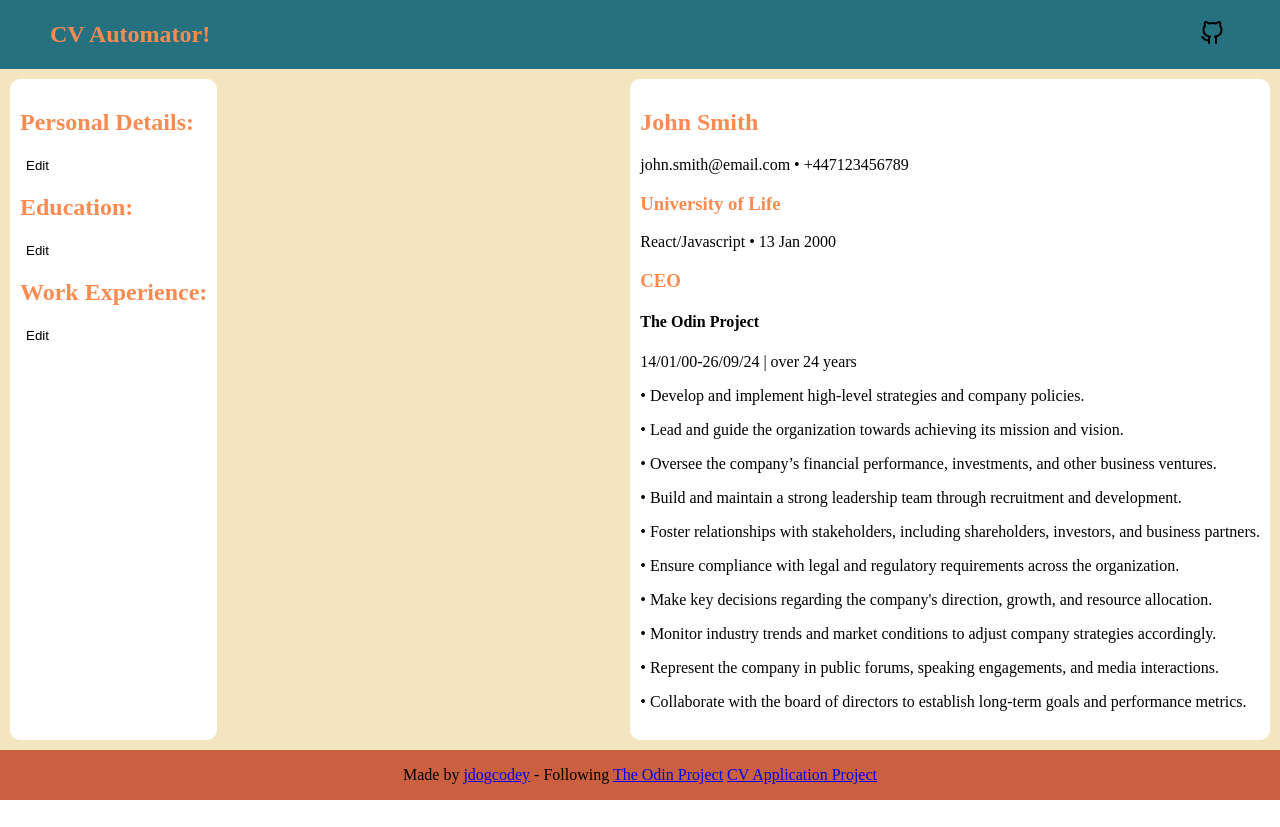
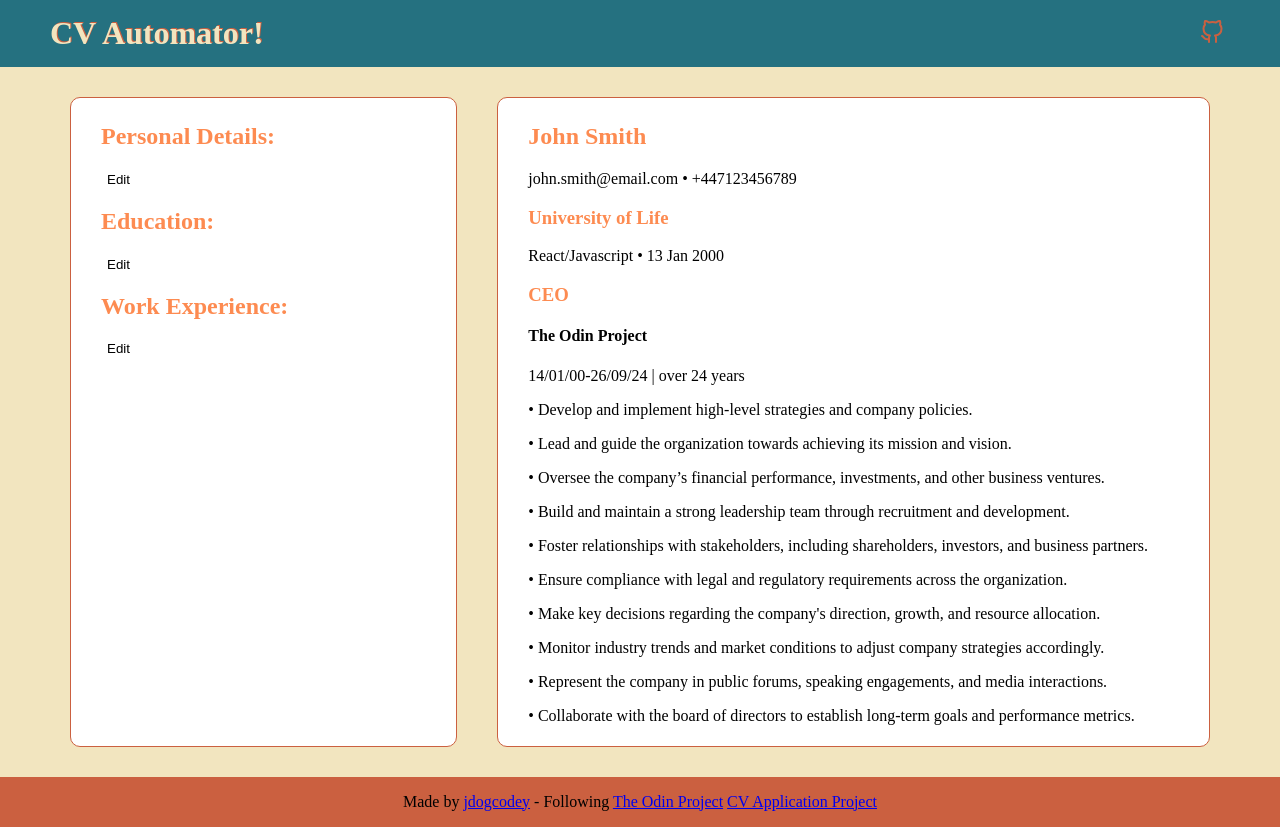
Before and after one commit to jdogcodey/cv-application-project, a React (Vite) app: page / in a window 1280 px wide. Before the commit the page ends 800 px from the top, so only its background shows below. Built offline with nearby package versions, Linux system fonts and the light colour scheme.

Commit message:
Nav bar design

```diff
--- a/src/components/Header.jsx
+++ b/src/components/Header.jsx
@@ -4,7 +4,7 @@ export default function Header() {
     return <header>
         <h1>CV Automator!</h1>
         <nav>
-            <button onClick={() => {window.open(`https://github.com/jdogcodey`, '_blank')}}><img src='/images/github.svg'/></button>
+            <button id='github-logo' onClick={() => {window.open(`https://github.com/jdogcodey`, '_blank')}}><img src='/images/github.svg'/></button>
         </nav>
     </header>
 }
--- a/src/index.css
+++ b/src/index.css
@@ -33,6 +33,9 @@ main {
     display: flex;
     justify-content: space-between;
     padding: 10px;
+    padding-left: 50px;
+    padding-right: 50px;
+
 }
 
 footer {
@@ -50,17 +53,36 @@ button:hover {
 }
 
 h1 {
-    font-size: 1.5rem;
+    font-size: 2rem;
+    color: #F2E5BF;
+    text-shadow:
+        1px -1px 0 #CB6040;
+    margin-top: 10px;
+    margin-bottom: 10px;
 }
 
-h1, h2, h3 {
+#github-logo {
+    filter: invert(41%) sepia(96%) saturate(618%) hue-rotate(333deg) brightness(88%) contrast(77%);
+}
+
+h2, h3 {
     color: #FD8B51;
 }
 
 #left, #right {
     background-color: #ffffff;
     border-radius: 10px;
-    padding: 10px;
+    border: 1px solid #CB6040;
+    padding: 5px 30px;
+    margin: 20px;
+}
+
+#left {
+    flex: 1
+}
+
+#right {
+    flex: 2;
 }
 
 /* Design for phones */
```
